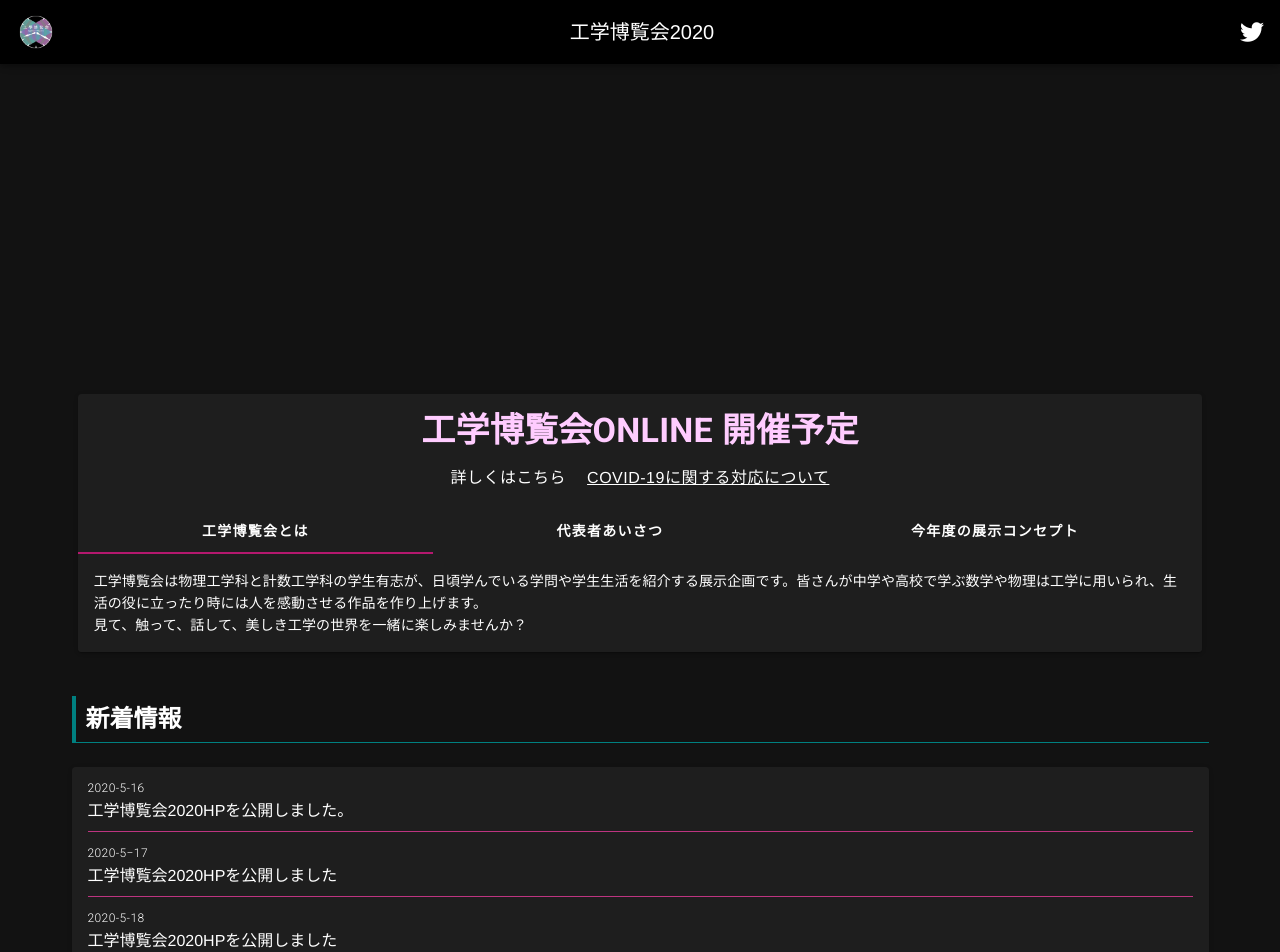
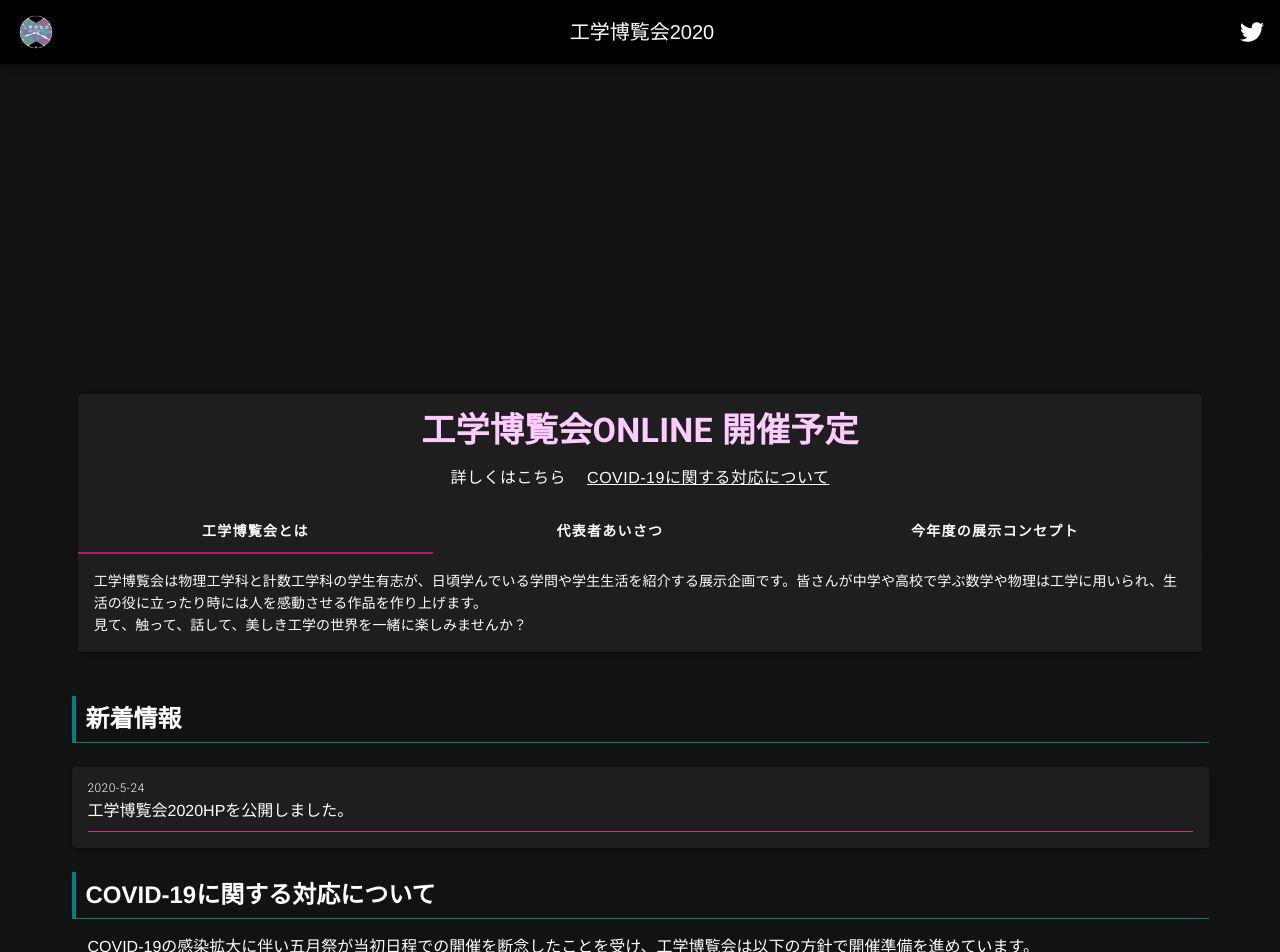
Before and after one commit to akatsuka-419/ap_mayfes2020, a Nuxt app: page / in a window 1280 px wide. Shown: the top 952 px of the page. Built offline with nearby package versions, Linux system fonts and the light colour scheme.

Commit message:
:sparkles: Fix news

```diff
--- a/pages/index.vue
+++ b/pages/index.vue
@@ -5,7 +5,7 @@
       <h2>新着情報</h2>
         <v-card
           class="overflow-y-auto my-6 px-4 py-2"
-          height="200"
+          max-height="200"
         >
           <div
             v-for="(item,i) in news"
@@ -190,20 +190,8 @@ img:hover {
       ],
       news: [
         {
-          date: '2020-5-16',
+          date: '2020-5-24',
           text: '工学博覧会2020HPを公開しました。'
-        },
-        {
-          date: '2020-5−17',
-          text: '工学博覧会2020HPを公開しました'
-        },
-        {
-          date: '2020-5-18',
-          text: '工学博覧会2020HPを公開しました'
-        },
-        {
-          date: '2020-5-19',
-          text: '工学博覧会2020HPを公開しました'
         },
       ]
     })
```
